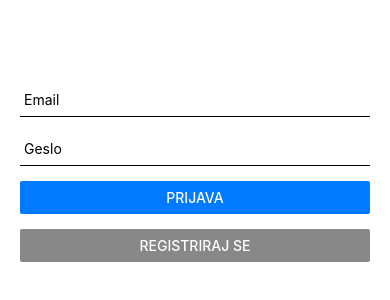
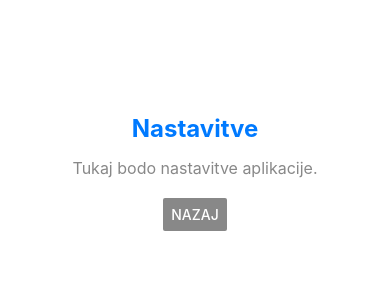
Before and after one commit to MartinFerk/prehranko, a React Native app in the folder NPO/Prehranko/: screen /SettingsScreen in a window 390 px wide. Shown: the part 250-550 px from the top of the page. Built offline with nearby package versions, Linux system fonts and the light colour scheme.

Commit message:
Added Settings Screen

```diff
--- a/NPO/Prehranko/navigation/AppNavigator.js
+++ b/NPO/Prehranko/navigation/AppNavigator.js
@@ -6,6 +6,7 @@ import LoginScreen from '../screens/LoginScreen';
 import RegisterScreen from '../screens/RegisterScreen';
 import HomeScreen from '../screens/HomeScreen';
 import CameraScreen from '../screens/CameraScreen.js';
+import SettingsScreen from '../screens/SettingsScreen';
 
 const Stack = createStackNavigator();
 
@@ -16,6 +17,7 @@ const AppNavigator = () => (
       <Stack.Screen name="Register" component={RegisterScreen} options={{ headerShown: false }} />
       <Stack.Screen name="CameraScreen" component={CameraScreen} options={{ headerShown: false }} />
       <Stack.Screen name="Home" component={HomeScreen} options={{ headerShown: false }} />
+      <Stack.Screen name="SettingsScreen" component={SettingsScreen} options={{ headerShown: false }} />
     </Stack.Navigator>
   </NavigationContainer>
 );
--- /dev/null
+++ b/NPO/Prehranko/screens/SettingsScreen.js
@@ -0,0 +1,40 @@
+// screens/SettingsScreen.js
+import React from 'react';
+import { View, Text, StyleSheet } from 'react-native';
+import AuthButton from '../components/AuthButton';
+import { theme } from '../styles/theme';
+
+export default function SettingsScreen({ navigation }) {
+  return (
+    <View style={styles.container}>
+      <Text style={styles.title}>Nastavitve</Text>
+      <Text style={styles.description}>Tukaj bodo nastavitve aplikacije.</Text>
+      <AuthButton
+        title="Nazaj"
+        onPress={() => navigation.goBack()}
+        color={theme.colors.secondary}
+      />
+    </View>
+  );
+}
+
+const styles = StyleSheet.create({
+  container: {
+    flex: 1,
+    justifyContent: 'center',
+    alignItems: 'center',
+    backgroundColor: theme.colors.background,
+    padding: theme.spacing.large,
+  },
+  title: {
+    fontSize: 24,
+    fontWeight: 'bold',
+    color: theme.colors.primary,
+    marginBottom: theme.spacing.medium,
+  },
+  description: {
+    fontSize: 16,
+    color: theme.colors.secondary,
+    marginBottom: theme.spacing.large,
+  },
+});
```
